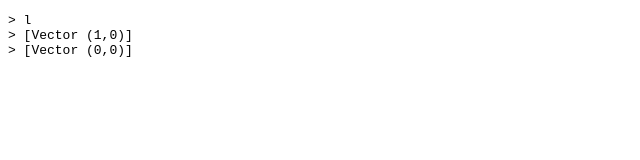
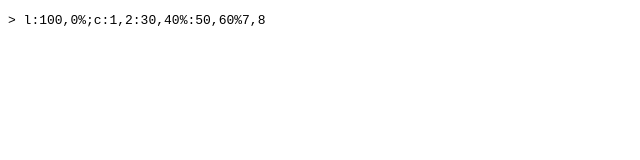
Before and after one commit to JacekGalkowskiHF/CrochetTool, a plain HTML site: page engine/links/tests/crochetDraw.html in a window 1280 px wide. Shown: the whole page, without its empty margins (0-640 px from the left). Drawn offline with Linux system fonts and the light colour scheme.

Commit message:
some extra console.log :)

```diff
--- a/engine/links/crochetDraw.js
+++ b/engine/links/crochetDraw.js
@@ -12,7 +12,7 @@ class crochetDraw extends crochetLink{
 
     // add more stuff, specifically needed for displaying
     static getPathDef() {
-        return "l:100,0%"
+        return "l:100,0%;c:1,2:30,40%:50,60%7,8"
     }
     getPathDef() {return this.constructor.getPathDef()}
 
--- a/engine/links/tests/crochetDraw.html
+++ b/engine/links/tests/crochetDraw.html
@@ -24,9 +24,8 @@
           let n3 = {x : -5, y : -5, registerNeighbor: ()=>{}}
 
           let l = new crochetDraw("A", n1, n2)
-          log(l.pathDefVectors[0].cmd)
-          log(l.pathDefVectors[0].params[0].v_perc)
-          log(l.pathDefVectors[0].params[0].v_abs)
+          log(l.getPathDef())
+          console.log(l.pathDefVectors)
 
       </script>
   </body>
```
